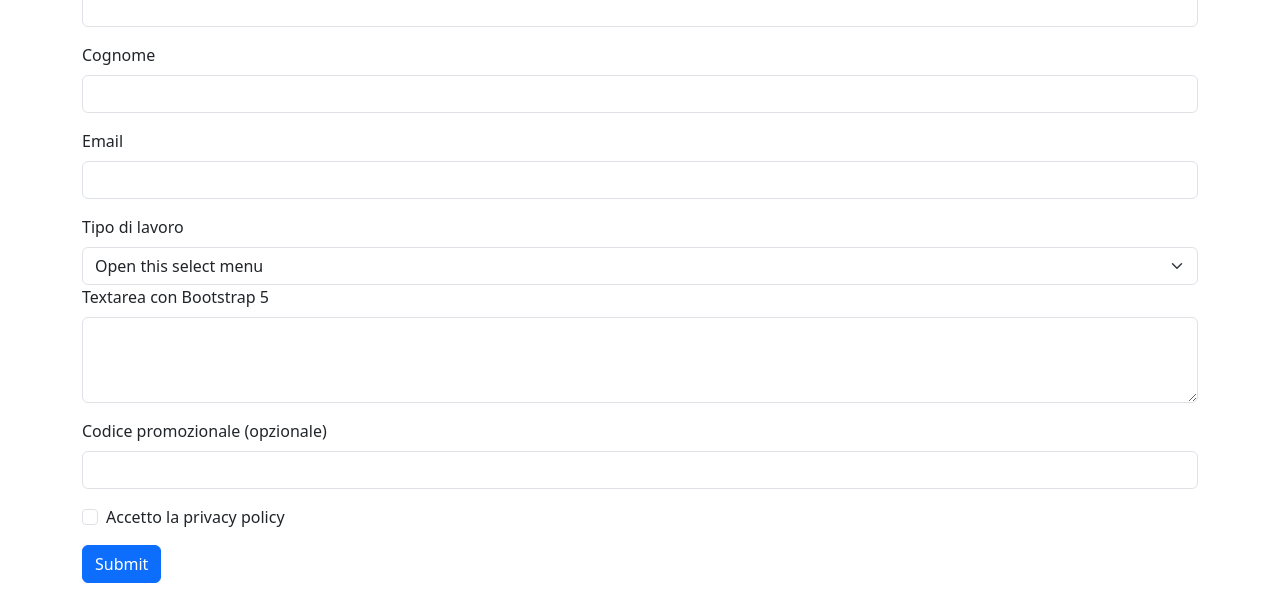
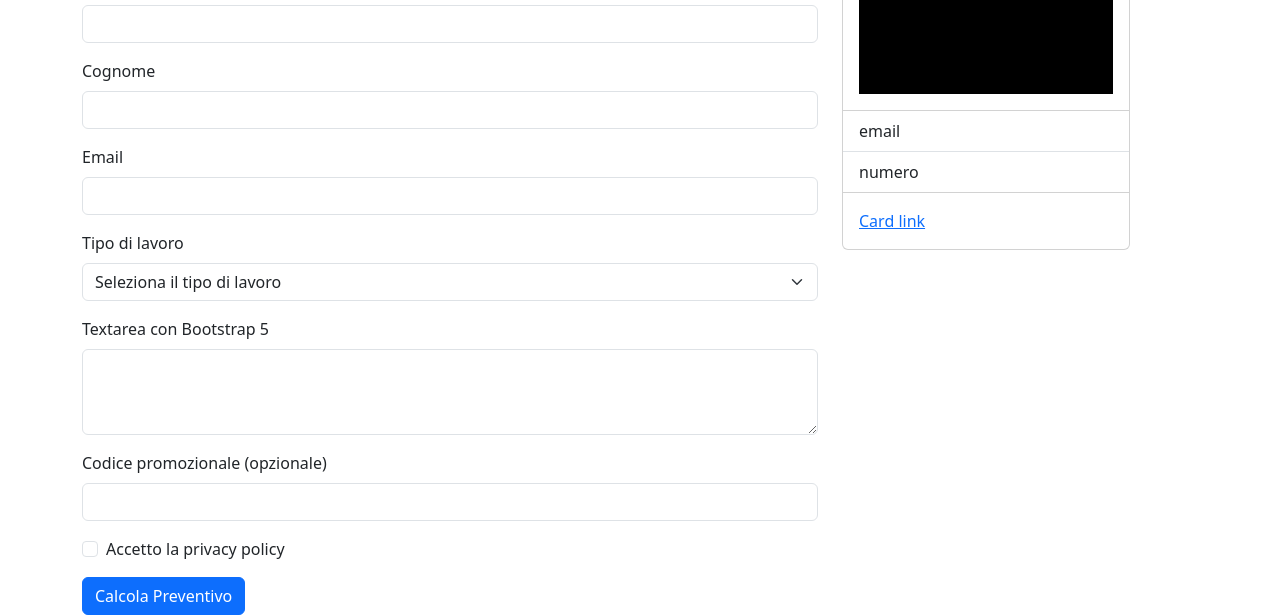
Before and after one commit to davideblaffard/bootstrap-preventivo, a plain HTML site: page index.html in a window 1280 px wide. Shown: the part 195-810 px from the top of the page. Drawn offline with nearby package versions, Linux system fonts and the light colour scheme.

Commit message:
feat: added card

```diff
--- a/index.html
+++ b/index.html
@@ -50,11 +50,11 @@
 
     <!-- main -->
      <main>
-        <div class="container">
+        <div class="container mt-3 mb-6">
 
             <div class="row">
 
-                <div class="col-12">
+                <div class="col 12 col-sm-8">
 
                     <h1>Richiesta preventivo</h1>
                     <p>Compila il form per richiedere un preventivo per i nostri servizi di sviluppo</p>
@@ -78,13 +78,15 @@
                         </div>
 
                         <!-- select -->
-                        <label for="exampleFormSelect" class="form-label">Tipo di lavoro</label>
-                        <select class="form-select" aria-label="Default select example">
-                            <option selected>Open this select menu</option>
-                            <option value="1">One</option>
-                            <option value="2">Two</option>
-                            <option value="3">Three</option>
+                        <div class="mb-3">
+                        <label for="job-selection" class="form-label">Tipo di lavoro</label>
+                        <select class="form-select" aria-label="Default select example" id="job-selection">
+                            <option selected>Seleziona il tipo di lavoro</option>
+                            <option value="1">Backend Development</option>
+                            <option value="2">Frontend Development</option>
+                            <option value="3">Project Analysis</option>
                           </select>
+                        </div>
                          <!-- /select -->
 
                         <!-- text area -->
@@ -103,9 +105,33 @@
                           <input type="checkbox" class="form-check-input" id="exampleCheck1">
                           <label class="form-check-label" for="exampleCheck1">Accetto la privacy policy</label>
                         </div>
-                        <button type="submit" class="btn btn-primary">Submit</button>
+                        <button type="submit" class="btn btn-primary">Calcola Preventivo</button>
                       </form>
                       <!-- /form -->
+                </div>
+
+
+
+                <div class="col-sm-4">
+                    <!-- card -->
+                    <div class="card" style="width: 18rem;">
+
+                        <div class="card-body">
+                            <svg width="100%" height="200">
+                                <rect width="100%" height="100%" stroke="" stroke-width="" fill="dark" />
+                                <text x="50%" y="50%">300 x 200</text>
+                              </svg>
+
+                        </div>
+                        <ul class="list-group list-group-flush">
+                        <li class="list-group-item">email</li>
+                        <li class="list-group-item">numero</li>
+                        </ul>
+                        <div class="card-body">
+                        <a href="#" class="card-link">Card link</a>
+                        </div>
+                    </div>
+                    <!-- /card -->
                 </div>
 
             </div>
@@ -113,6 +139,7 @@
         </div>
      </main>
     <!-- /main -->
+
     <!-- main.js file -->
     <script src="main.js"></script>
     <!-- /main.js file -->
```
